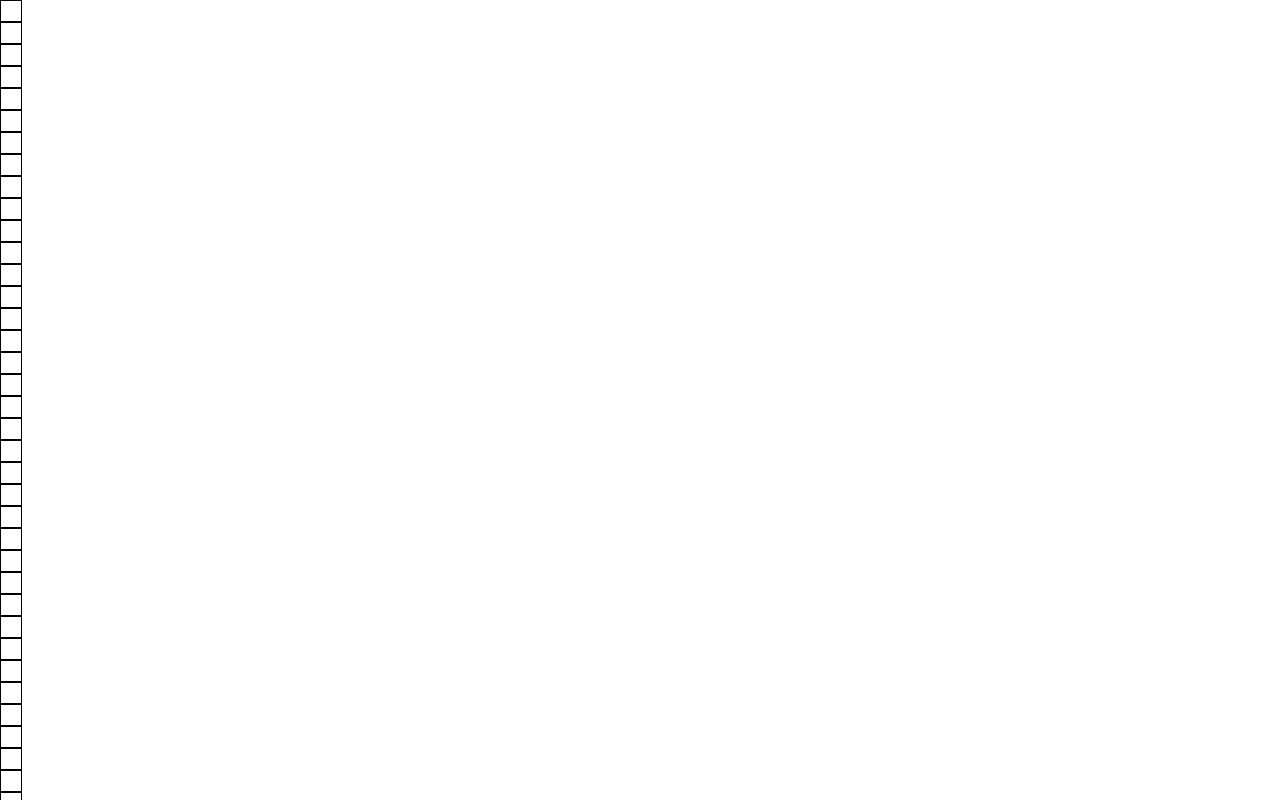
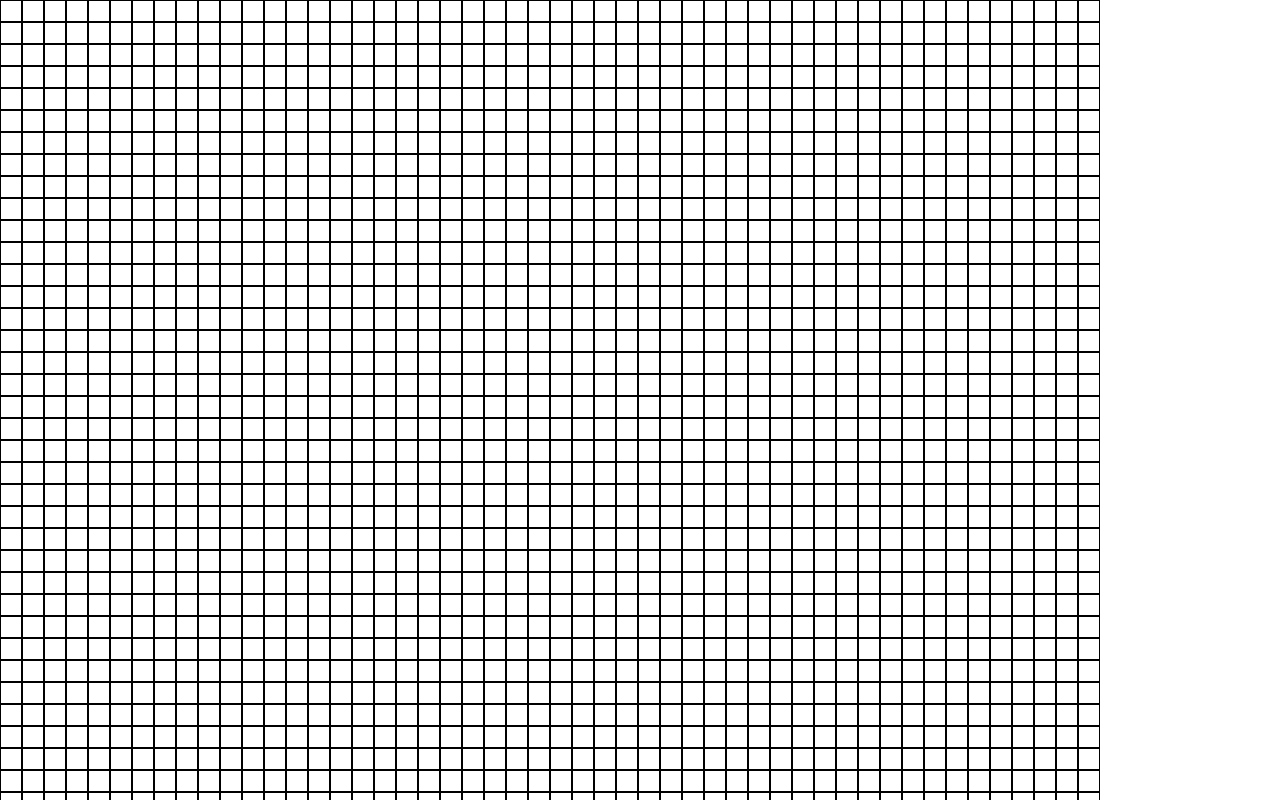
Before and after one commit to SammRosenthal/mini-react-projects, a React (Create React App) app in the folder game-of-life/: page / in a window 1280 px wide. Shown: the top 800 px of the page. Built offline with nearby package versions, Linux system fonts and the light colour scheme.

Commit message:
cells now wrap at 50

```diff
--- a/game-of-life/src/components/board/board.tsx
+++ b/game-of-life/src/components/board/board.tsx
@@ -13,7 +13,16 @@ function Board() {
     return rows;
   });
 
-  return <div> {board} </div>;
+  return (
+    <div
+      style={{
+        display: "grid",
+        gridTemplateColumns: `repeat(${numCols}, 22px)`,
+      }}
+    >
+      {board}
+    </div>
+  );
 }
 
 export default Board;
```
